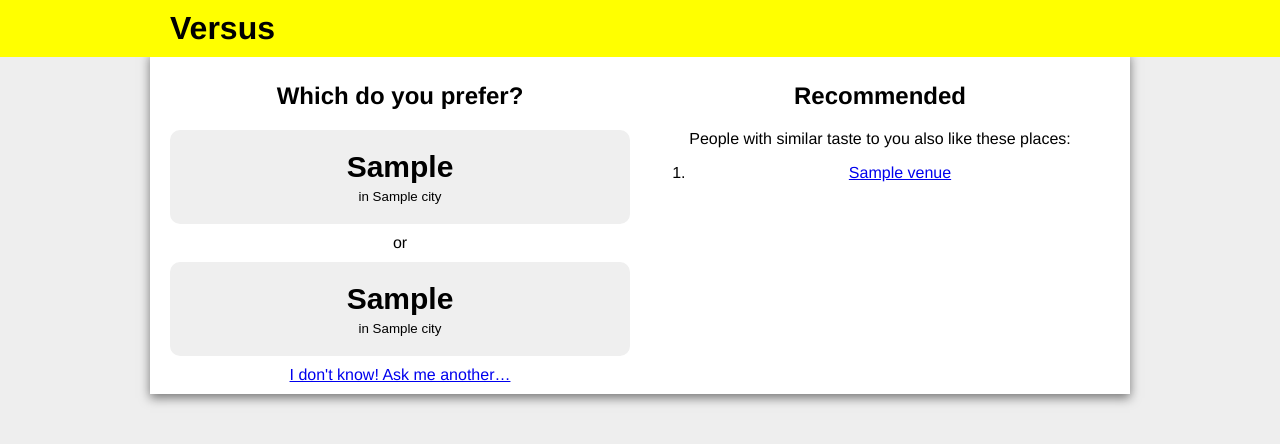
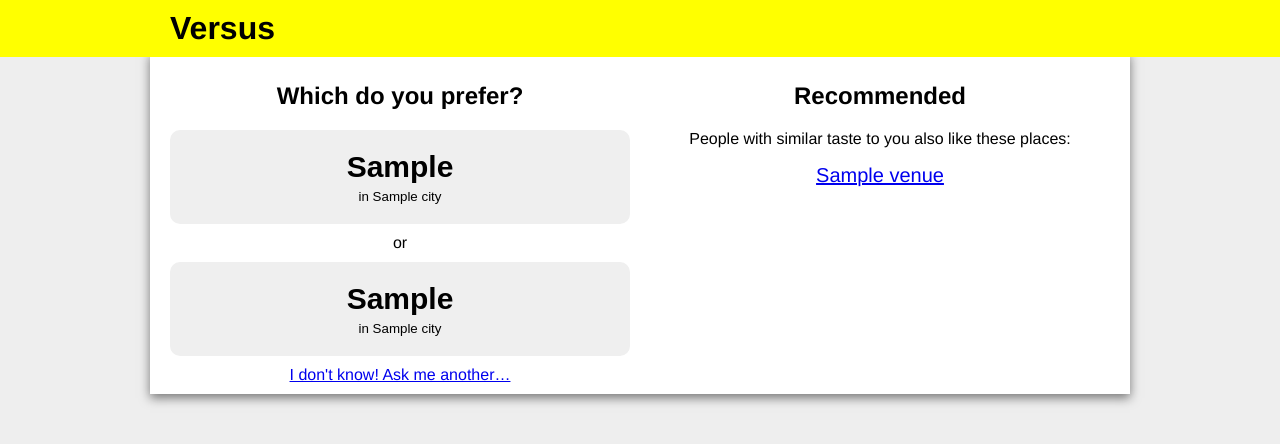
Before and after one commit to georgebrock/Versus, a Django app: template versus/templates/core/compare.html in a window 1280 px wide. Shown: the top 444 px of the page. Run offline with Django 3.2, Linux system fonts and the light colour scheme; the template is opened without the code that fills it: most values are stand-ins (such as "Sample title", 1, 10 or a date in 2020).

Commit message:
Style recommendations list.

```diff
--- a/versus/static/css/screen.css
+++ b/versus/static/css/screen.css
@@ -118,3 +118,13 @@ header form div {
 #compare button:focus {
     -webkit-box-shadow:         rgba(0,0,0,0.5) 0 2px 5px;
 }
+
+#recommendations ol {
+    list-style:                 none;
+    margin:                     0;
+    padding:                    0;
+}
+#recommendations li {
+    margin-bottom:              10px;
+    font-size:                  20px;
+}
```
